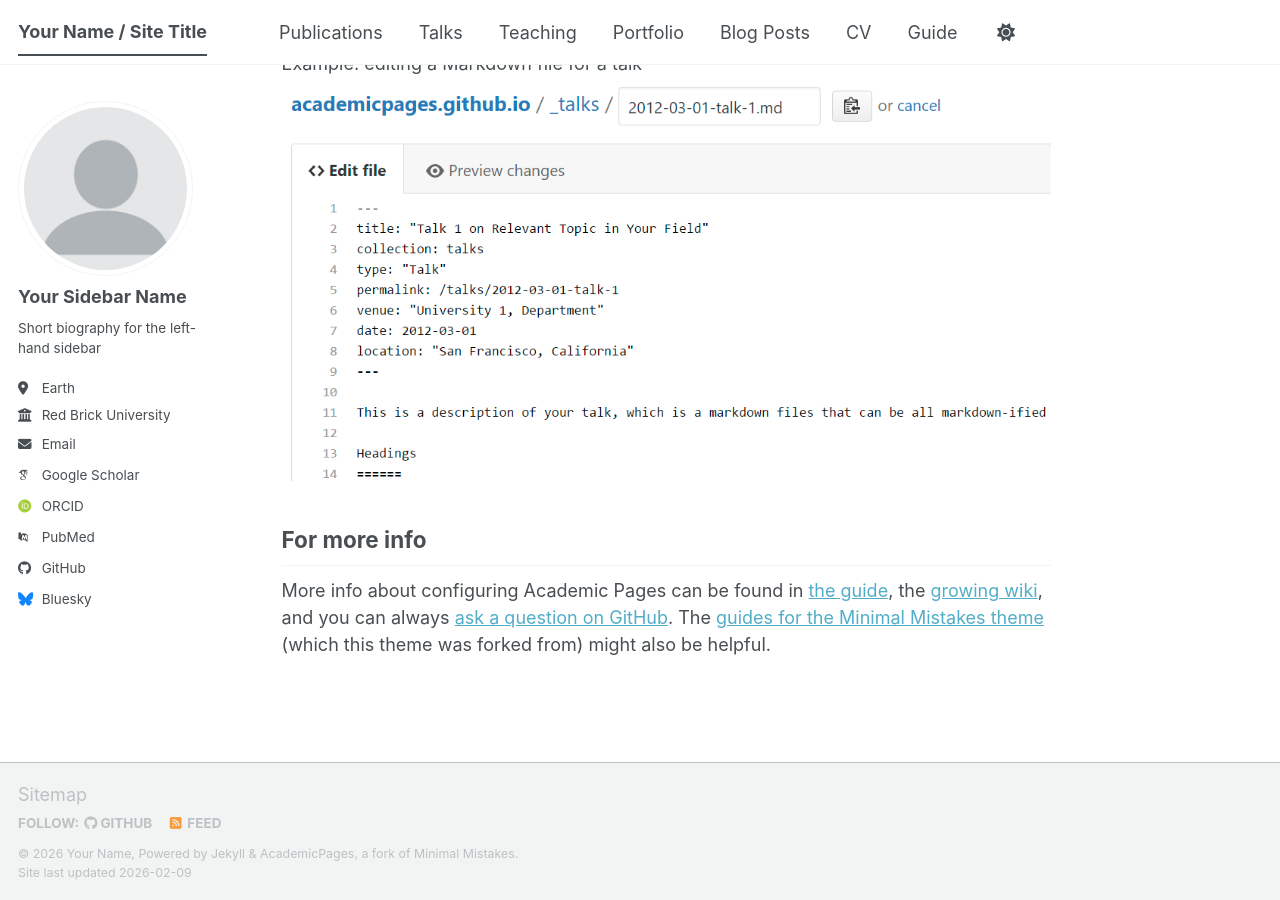
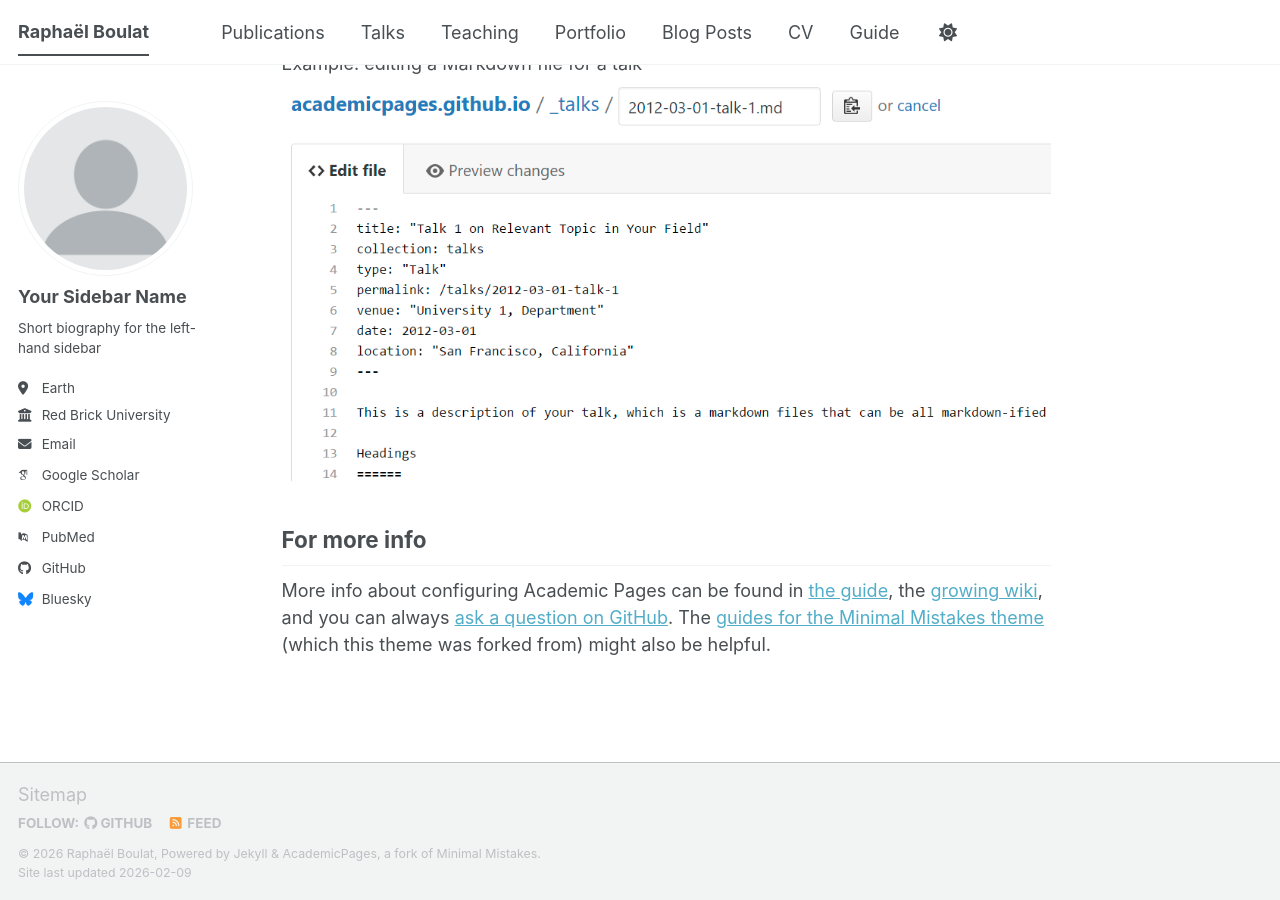
Before and after one commit to raphboulat/raphboulat.github.io, a Jekyll site: the page built from _pages/about.md, in a window 1280 px wide and 900 px high, scrolled down 2720 px. Built offline with Jekyll 4.4.1, drawn with Linux system fonts in a browser that asks for light colours; some web fonts are replaced; a script bundle is joined from its source files by our own code; library files that are not in the unit come from our copies.

Commit message:
Update _config.yml

```diff
--- a/_config.yml
+++ b/_config.yml
@@ -9,9 +9,9 @@
 # Basic Site Settings
 locale                   : "en-US"
 site_theme               : "default" # The available themes options are "default", "air", "sunrise", "mint", "dirt" and "contrast"
-title                    : "Your Name / Site Title"
+title                    : "Raphaël Boulat"
 title_separator          : "-"
-name                     : &name "Your Name"
+name                     : &name "Raphaël Boulat"
 description              : &description "Your Name's academic portfolio"   # Update this with a general description of your site, this is the default if not overridden by a page
 url                      : https://academicpages.github.io # The base hostname & protocol for your site e.g. "https://[your GitHub username].github.io",
                                                            # or if you already have some other page hosted on Github then use "https://[your GitHub username].github.io/[Your Repo Name]"
```
